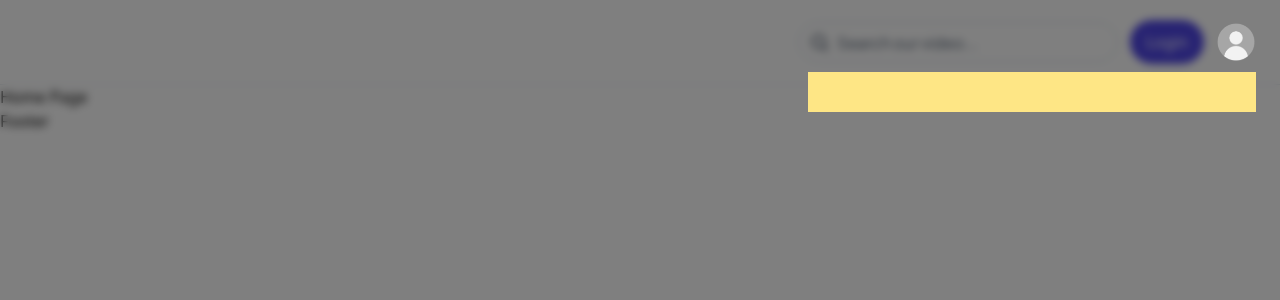
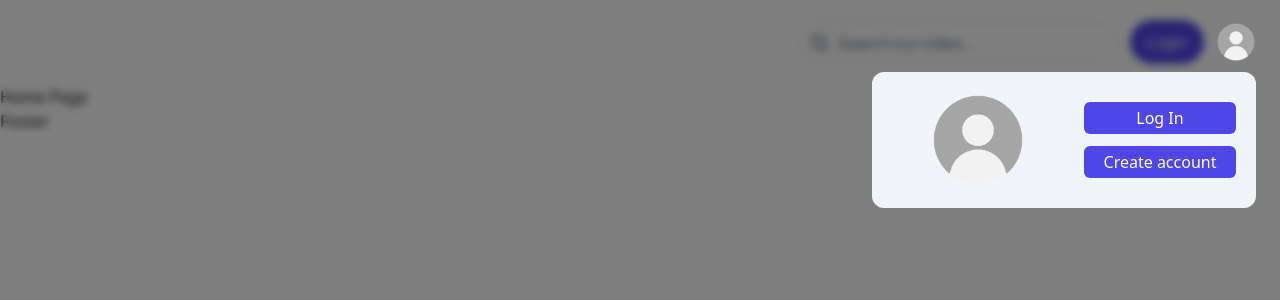
Before and after one commit to thebeliever1812/prime-play-frontend, a Next.js app: page / in a window 1280 px wide. Both pictures are taken after a click on the element 1236 px from the left and 42 px from the top of the page. Shown: the top 300 px of the page. Built offline with nearby package versions, Linux system fonts and the light colour scheme; no server answers.

Commit message:
Add loading state to Navbar; update user authentication logic and profile options display

```diff
--- a/src/components/Header/Navbar.tsx
+++ b/src/components/Header/Navbar.tsx
@@ -7,6 +7,8 @@ import Link from 'next/link'
 import { api } from '@/utils/api'
 import { toast } from 'react-toastify'
 import { useRouter } from 'next/navigation'
+import { Loader2 } from 'lucide-react'
+
 const plusJakartaSans = Plus_Jakarta_Sans({
     weight: ['400', '500', '600', '700'], // font weights you want to use
     subsets: ['latin'], // usually 'latin' is enough
@@ -30,12 +32,14 @@ const Navbar = () => {
 
     const router = useRouter()
 
+
+
     useEffect(() => {
         const authenticateUser = async () => {
             try {
                 const response = await api.get("/auth/session")
-                setIsAuthenticated(true)
-                setUser(response.data?.user)
+                setIsAuthenticated(response.data?.success)
+                setUser(response.data?.data)
             } catch (error) {
                 setIsAuthenticated(false)
                 if (axios.isAxiosError(error)) {
@@ -48,17 +52,16 @@ const Navbar = () => {
             }
         }
         authenticateUser()
-    }, [])
+    }, [setIsAuthenticated])
 
     const handleLogoutUser = async () => {
         try {
-            console.log("1")
             const response = await api.post("/user/logout")
-            console.log("2")
+            setIsAuthenticated(false)
+            setShowProfile(false)
             toast.success(response.data?.message)
             router.replace("/")
         } catch (error) {
-            console.log("3")
             if (axios.isAxiosError(error)) {
                 toast.error(error.response?.data?.message)
             } else {
@@ -66,6 +69,36 @@ const Navbar = () => {
             }
         }
     }
+
+    const handleEditUser = async () => {
+
+    }
+
+    const authenticatedProfileOptions = [
+        {
+            option: "Edit",
+            method: handleEditUser
+        },
+        {
+            option: "Logout",
+            method: handleLogoutUser
+        }
+    ]
+
+    const unauthenticatedProfileOptions = [
+        {
+            option: "Log In",
+            method: function () {
+                router.push('/login')
+            }
+        },
+        {
+            option: "Create account",
+            method: function () {
+                router.push('/register')
+            }
+        }
+    ]
     return (
         <nav className='w-full bg-white flex gap-[16px] justify-between px-[24px] py-[20px] border-b-[1px] border-[#E2E8F0] '>
             <div className='w-full'>
@@ -80,6 +113,10 @@ const Navbar = () => {
                     </div>
                 </div>
                 {/* Upload Button */}
+                {
+                    isLoadingUser ? <>
+                        <Loader2 className='animate-spin' />
+                    </> : <>
                         {
                             isAuthenticated ?
                                 <Link href={"/upload"} className='w-full max-w-fit flex gap-[8px] px-[16px] py-[10px] bg-[#4F46E5] text-white rounded-full items-center'>
@@ -96,13 +133,30 @@ const Navbar = () => {
                         {/* Profile button */}
                         <div className='relative z-50'>
                             <div className='w-[40px] h-[40px] rounded-full shrink-0 relative cursor-pointer' onClick={() => setShowProfile(!showProfile)}>
-                        <Image src={"/default_avatar.png"} fill alt='Avatar image of user' />
+                                <Image src={user ? user.avatar : "/default_avatar.png"} fill alt='Avatar image of user' />
                             </div>
                             {
                                 showProfile &&
-                        <div className=' bg-amber-200 w-md absolute right-0 top-[50px] p-5'>
-                            <ul>
-                                <li className=' bg-amber-600'>{isAuthenticated && <button className="bg-amber-300 w-full cursor-pointer" onClick={() => handleLogoutUser()}>Logout</button>}</li>
+                                <div className='w-60 sm:w-sm absolute right-0 top-[50px] p-5 rounded-xl flex flex-col sm:flex-row items-center gap-5 duration-200 bg-[#F1F5F9]'>
+                                    <div className='flex flex-col items-center sm:w-1/2'>
+                                        <div className='w-14 sm:w-24 aspect-square relative duration-200 '>
+                                            <Image src={user ? user.avatar : "/default_avatar.png"} fill alt='Avatar image of user' />
+                                        </div>
+                                        {
+                                            isAuthenticated && <>
+                                                <h2 className='text-lg'>{user?.fullName}</h2>
+                                                <span className='text-sm'>{user?.username}</span>
+                                            </>
+                                        }
+                                    </div>
+                                    <ul className='sm:grow space-y-3'>
+                                        {
+                                            (isAuthenticated ? authenticatedProfileOptions : unauthenticatedProfileOptions).map((option, index) => (
+                                                <li key={index} className='w-full bg-[#4F46E5] rounded-md px-2 py-1 text-center text-white cursor-pointer hover:bg-[#382DE6]' onClick={option.method}>
+                                                    {option.option}
+                                                </li>
+                                            ))
+                                        }
                                     </ul>
                                 </div>
                             }
@@ -112,6 +166,8 @@ const Navbar = () => {
                             <div className='fixed inset-0 bg-black/50 backdrop-blur-xs z-40' onClick={() => setShowProfile(false)}>
                             </div>
                         }
+                    </>
+                }
             </div>
         </nav>
     )
```
Lines whose indentation alone changed are shown as unchanged.
